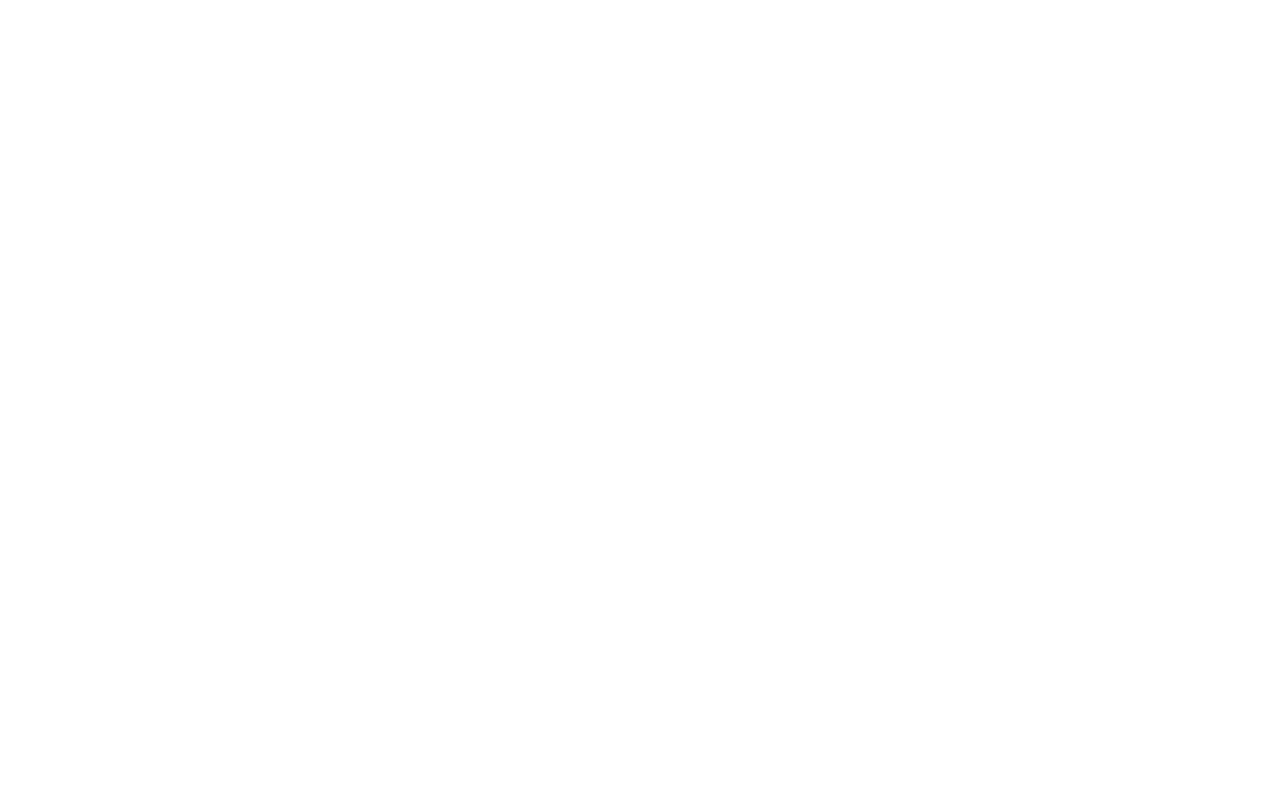
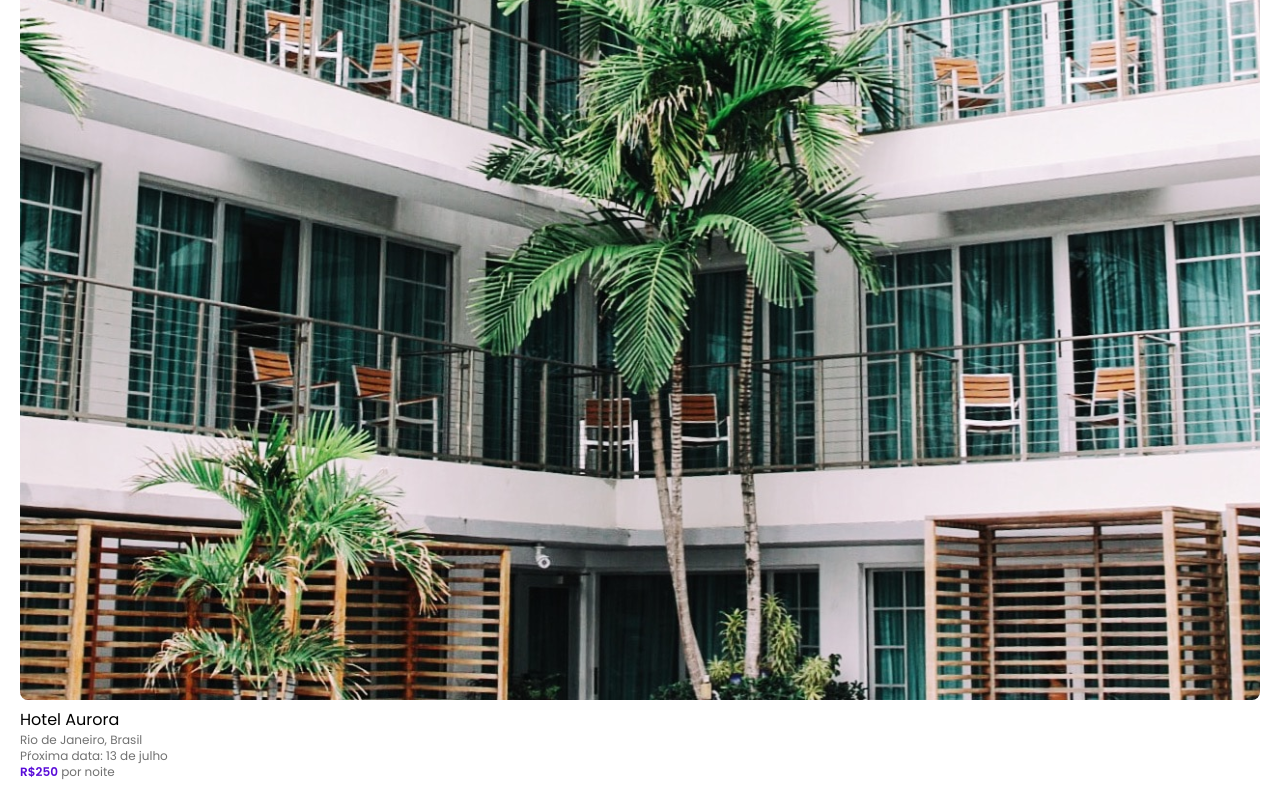
Before and after one commit to viniseven/hospfacil, a React (Vite) app: page / in a window 1280 px wide. Shown: the part 1002-1802 px from the top of the page. Before the commit the page ends 800 px from the top, so only its background shows below. Built offline with nearby package versions, Linux system fonts and the light colour scheme.

Commit message:
create: component recommended destiny

```diff
--- a/src/components/RecommendedDestinations/recommendedDestinations.jsx
+++ b/src/components/RecommendedDestinations/recommendedDestinations.jsx
@@ -1,3 +1,5 @@
+import auroraHotel from "../../assets/aurora-hotel.svg";
+
 export function RecomendedDestinations() {
   return (
     <div>
@@ -6,6 +8,18 @@
         <h1 className="text-gray whitespace-nowrap">Destinos Recomendados</h1>
         <div className="h-[1px] w-full bg-light_gray"></div>
       </div>
+
+      <div className="flex flex-col mt-4">
+        <img src={auroraHotel} alt="Aurora Hotel" className="rounded-lg mb-2" />
+        <p className="text-black">Hotel Aurora</p>
+        <p className="text-xs text-gray font-normal">Rio de Janeiro, Brasil</p>
+        <p className="text-xs text-gray font-normal">
+          Pŕoxima data: 13 de julho
+        </p>
+        <p className="text-xs text-gray font-normal">
+          <span className="text-purple font-semibold">R$250</span> por noite
+        </p>
+      </div>
     </div>
   );
 }
--- a/tailwind.config.js
+++ b/tailwind.config.js
@@ -11,6 +11,7 @@
       gray: "#717171",
       light_gray: "#bbbfbf",
       red: "#fe3838",
+      black: "#000000",
     },
     extend: {},
   },
```
Also changed, not shown: src/assets/aurora-hotel.svg (added).
